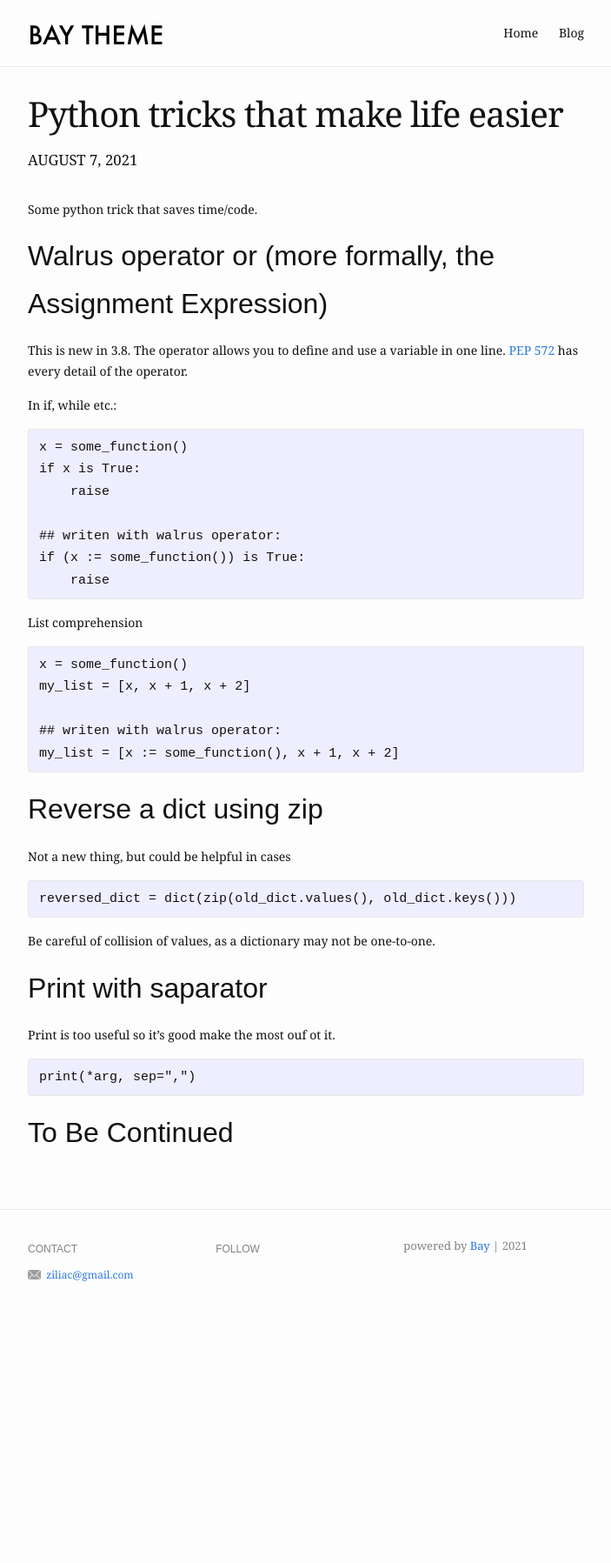
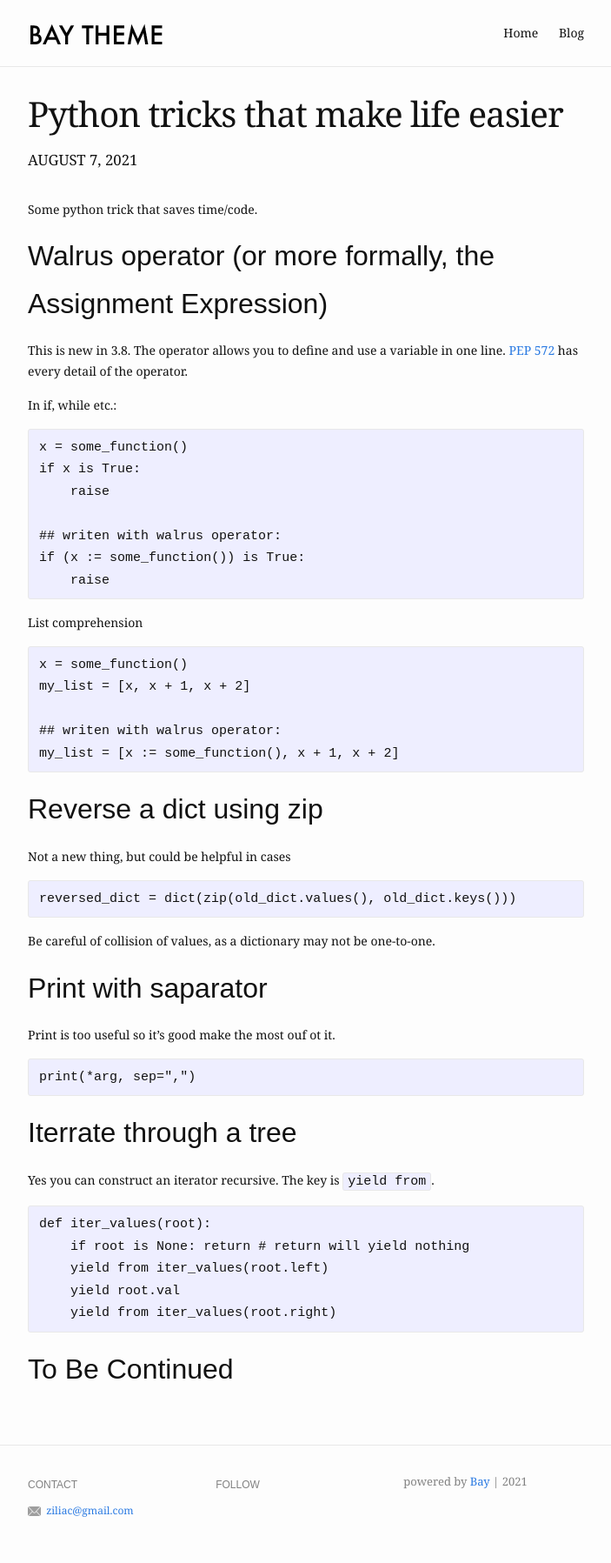
Before and after one commit to idiotekk/idiotekk.github.io, a Jekyll site: the page built from _posts/2021-08-07-python-trick.markdown, in a window 1280 px wide. Shown: the whole page at 87% size, without its empty margins (288-991 px from the left). Built offline with Jekyll 4.4.1, drawn with Linux system fonts in a browser that asks for light colours; before the commit the page ends 1526 px from its top, so only the background shows below that.

Commit message:
Update 2021-08-07-python-trick.markdown

````diff
--- a/_posts/2021-08-07-python-trick.markdown
+++ b/_posts/2021-08-07-python-trick.markdown
@@ -8,7 +8,7 @@ tags: [journal]
 
 Some python trick that saves time/code.
 
-## Walrus operator or (more formally, the Assignment Expression)
+## Walrus operator (or more formally, the Assignment Expression)
 This is new in 3.8.
 The operator allows you to define and use a variable in one line.
 [PEP 572](https://www.python.org/dev/peps/pep-0572/) has every detail of the operator.
@@ -46,4 +46,14 @@ Print is too useful so it's good make the most ouf ot it.
 print(*arg, sep=",")
 ```
 
+## Iterrate through a tree
+Yes you can construct an iterator recursive. The key is `yield from`.
+```python
+def iter_values(root):
+    if root is None: return # return will yield nothing
+    yield from iter_values(root.left)
+    yield root.val
+    yield from iter_values(root.right)
+```
+
 ## To Be Continued
````
